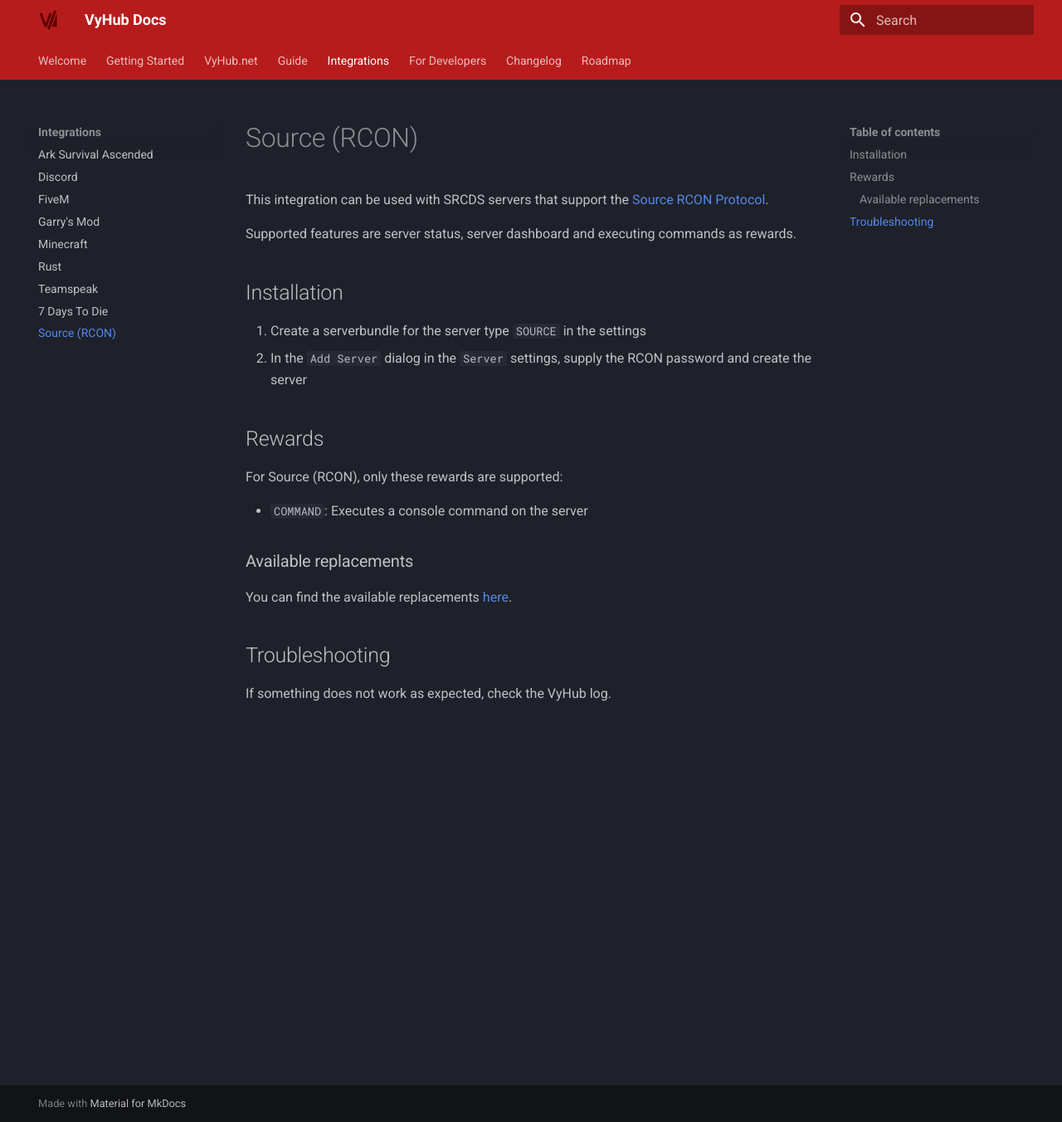
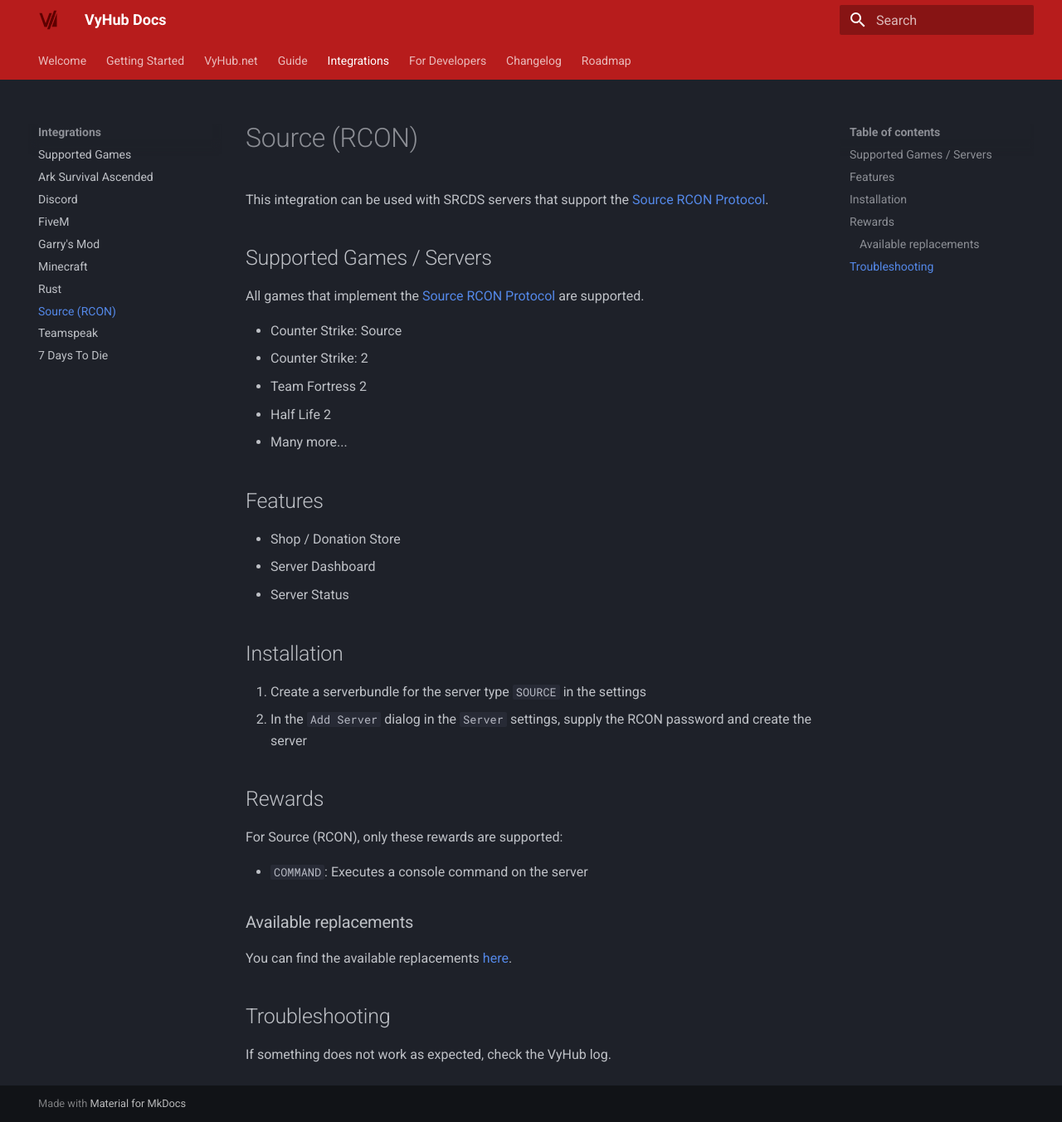
Before and after one commit to nyx-project/vyhub-documentation, an MkDocs documentation site: the page built from docs/game/source.md, in a window 1280 px wide and 1352 px high. Shown: the whole window at 83% size. Built offline with MkDocs 1.6.1 and Material for MkDocs 9.7.7, drawn with Linux system fonts in a browser that asks for light colours; the version menu is left out.

Commit message:
Improve documentation

```diff
--- a/docs/game/source.md
+++ b/docs/game/source.md
@@ -1,7 +1,21 @@
 # Source (RCON)
 This integration can be used with SRCDS servers that support the [Source RCON Protocol](https://developer.valvesoftware.com/wiki/Source_RCON_Protocol).
 
-Supported features are server status, server dashboard and executing commands as rewards.
+## Supported Games / Servers
+
+All games that implement the [Source RCON Protocol](https://developer.valvesoftware.com/wiki/Source_RCON_Protocol) are supported.
+
+- Counter Strike: Source
+- Counter Strike: 2
+- Team Fortress 2
+- Half Life 2
+- Many more...
+
+## Features
+
+- Shop / Donation Store
+- Server Dashboard
+- Server Status
 
 ## Installation
 
--- a/mkdocs.yml
+++ b/mkdocs.yml
@@ -41,15 +41,16 @@
     - guide/user.md
     - guide/warning.md
   - Integrations:
+    - game/integrations.md
     - game/asa.md
     - game/discord.md
     - game/fivem.md
     - game/gmod.md
     - game/minecraft.md
     - game/rust.md
+    - game/source.md
     - game/teamspeak.md
     - game/7days.md
-    - game/source.md
   - For Developers:
     - dev/css.md
     - dev/game_clients.md
```
Also changed, not shown: docs/game/asa.md (+1 -0 lines), docs/game/integrations.md (added, +16 -0 lines), docs/guide/forum.md (+1 -0 lines).
